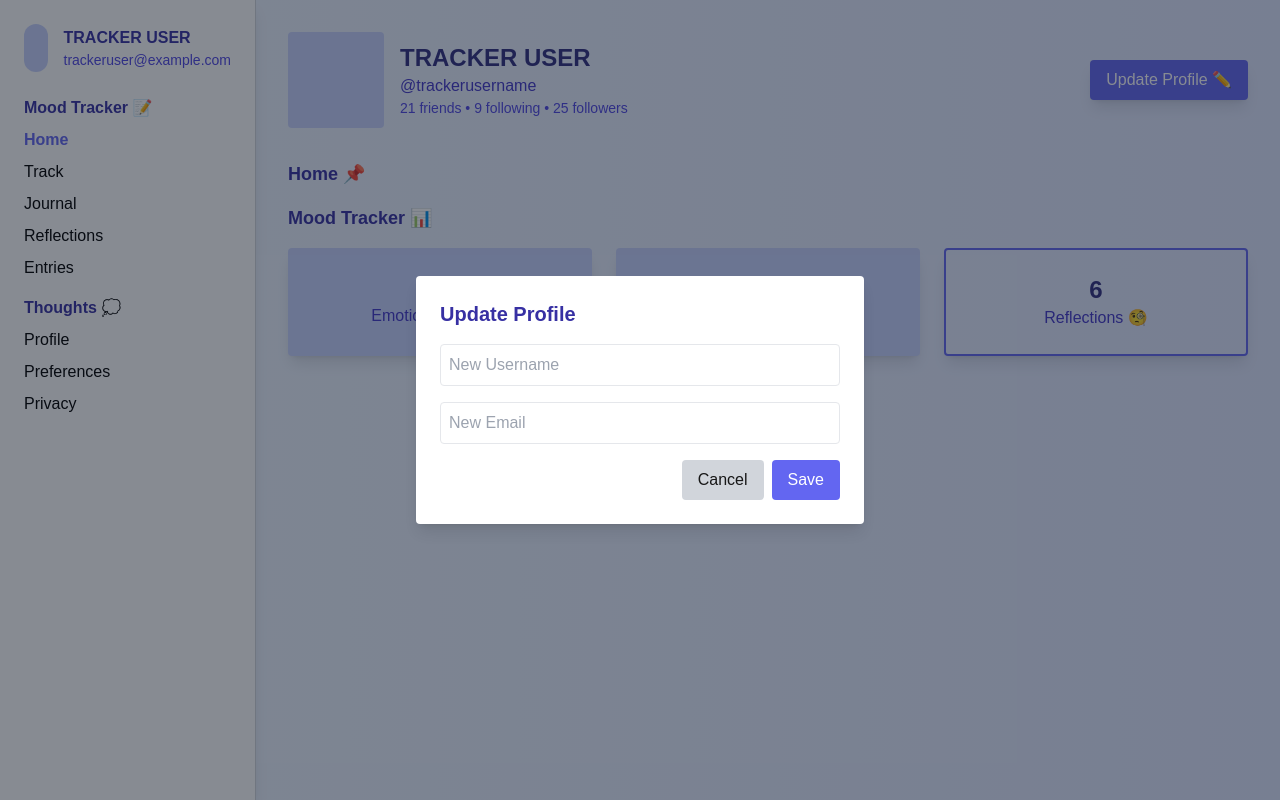
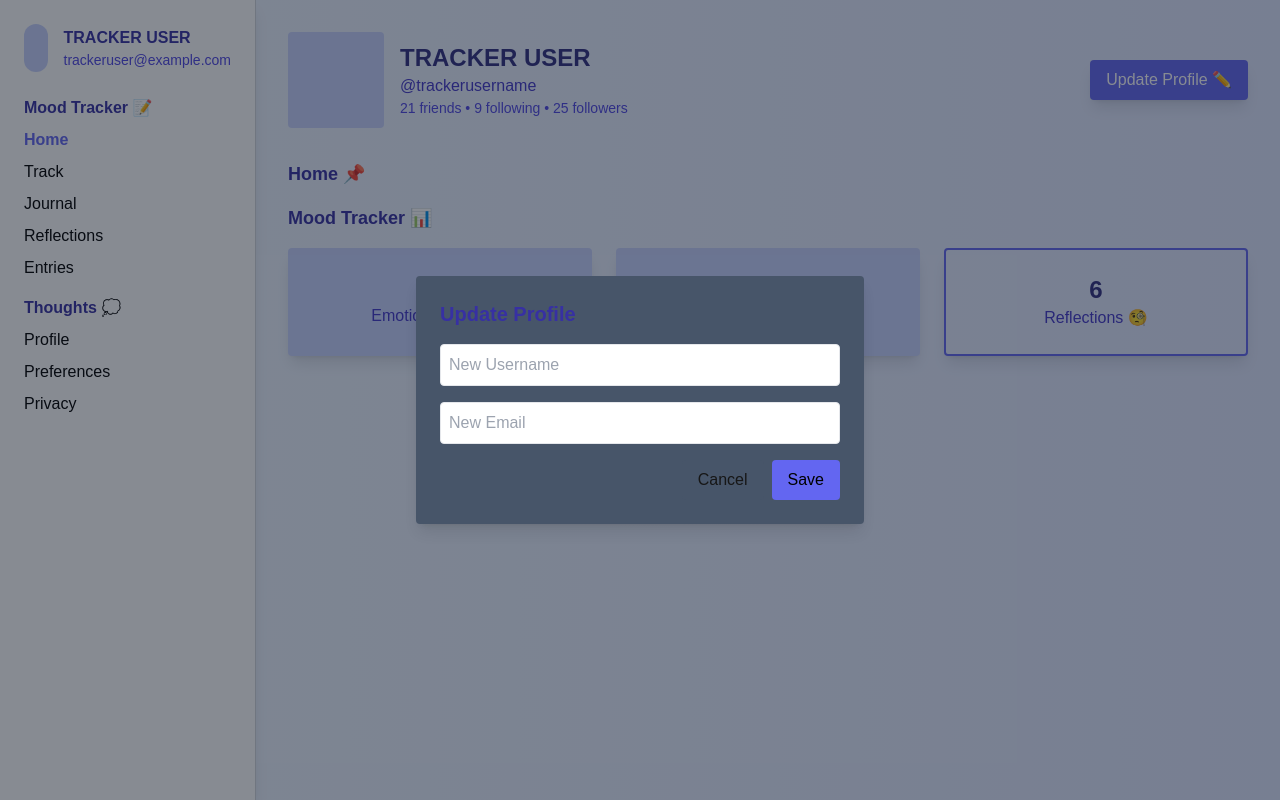
Before and after one commit to Mahfuzy/hci, a Next.js app: page / in a window 1280 px wide. Both pictures are taken after a click on the button "Update Profile ✏️". Built offline with nearby package versions, Linux system fonts and the light colour scheme.

Commit message:
updated colors for the form update

```diff
--- a/app/page.tsx
+++ b/app/page.tsx
@@ -68,18 +68,18 @@ const Dashboard = () => {
         {/* Profile Modal */}
         {showProfileModal && (
           <div className="fixed inset-0 flex items-center justify-center bg-gray-900 bg-opacity-50 p-4">
-            <div className="bg-white p-6 rounded shadow-lg w-full max-w-md">
+            <div className="bg-slate-600 p-6 rounded shadow-lg w-full max-w-md">
               <h2 className="text-xl font-semibold mb-4 text-indigo-800">Update Profile</h2>
               <input type="text" placeholder="New Username" className="w-full p-2 border rounded mb-4" />
               <input type="email" placeholder="New Email" className="w-full p-2 border rounded mb-4" />
               <div className="flex justify-end space-x-2">
                 <button
-                  className="px-4 py-2 bg-gray-300 rounded"
+                  className="px-4 py-2 bg-slate-600 rounded"
                   onClick={() => setShowProfileModal(false)}
                 >
                   Cancel
                 </button>
-                <button className="px-4 py-2 bg-indigo-500 text-white rounded">Save</button>
+                <button className="px-4 py-2 bg-indigo-500 text-black rounded">Save</button>
               </div>
             </div>
           </div>
```
